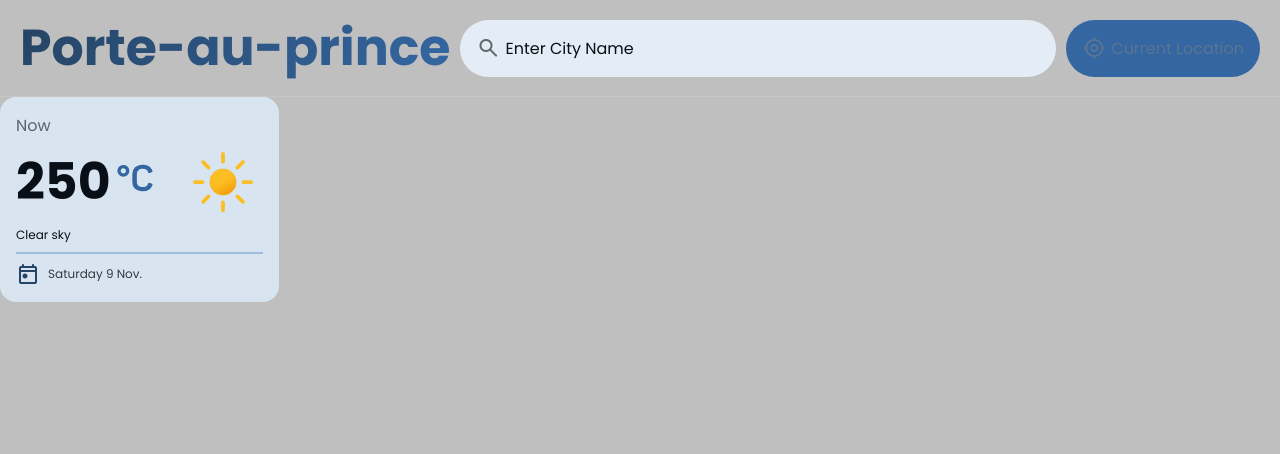
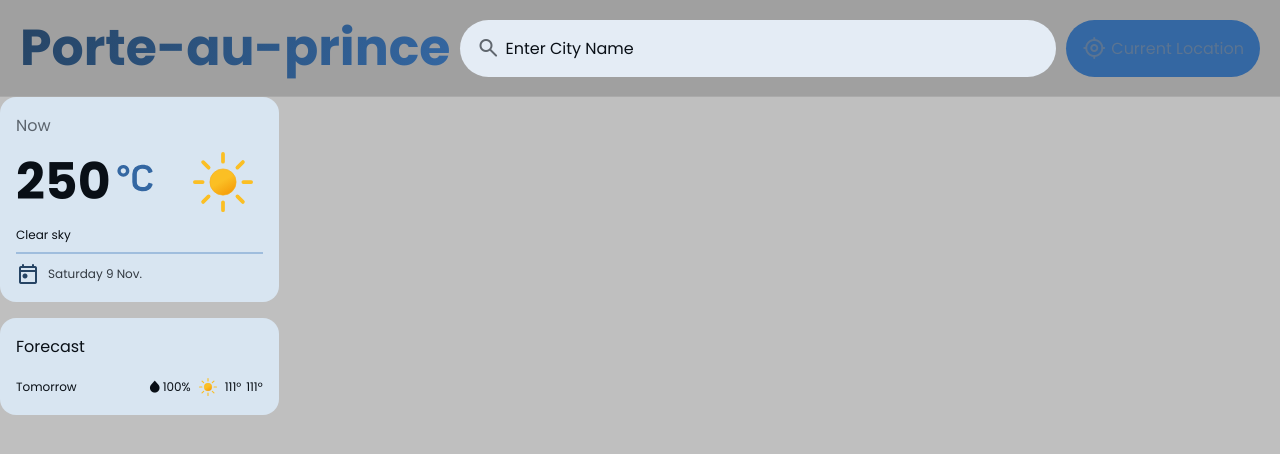
Before and after one commit to kotaro-osaka/weather_app, a website: page index.html in a window 1280 px wide. Drawn offline with nearby package versions, Linux system fonts and the light colour scheme.

Commit message:
Complete styling aside cards

```diff
--- a/index.html
+++ b/index.html
@@ -8,7 +8,7 @@
         <link rel="stylesheet" href="/css/styles.css">
     </head>
     <body>
-        <header>
+        <header id="main-header">
             <h2 id="city" class="text-gradient-primary-accent">Porte-au-prince</h2>
             <form id="search-bar">
                 <span id="search-bar-icon" class="material-symbols-rounded">search</span>
@@ -29,7 +29,7 @@
                     <p id="last-updated">Now</p>
                     <div class="row-wrapper">
                         <div class="row-wrapper">
-                            <h2 id="current-temperature">250</h2>
+                            <h2 id="current-temp">250</h2>
                             <svg id="celsius-icon" xmlns="http://www.w3.org/2000/svg" viewBox="0 0 64 64">
                                 <path fill="var(--accent)" d="M27 30a3.75 3.75 0 01-2.75 1.18A3.8 3.8 0 0121.48 30a3.91 3.91 0 012.78-6.69A3.89 3.89 0 0127 30zm-4-1.54a1.65 1.65 0 001.22.51 1.69 1.69 0 001.22-.51 1.61 1.61 0 00.51-1.2 1.71 1.71 0 00-.5-1.23 1.65 1.65 0 00-1.23-.52A1.63 1.63 0 0023 26a1.68 1.68 0 00-.51 1.23 1.61 1.61 0 00.51 1.19zM32 24.79a7.12 7.12 0 015.08-1.67c3.4 0 5.58 1.34 6.52 4a.72.72 0 01-.5 1.05l-1.32.46a.88.88 0 01-.65 0 1 1 0 01-.38-.54c-.53-1.48-1.75-2.21-3.67-2.21a4.19 4.19 0 00-2.85.87 3.23 3.23 0 00-1 2.54v5.3a3.24 3.24 0 001 2.54 4.09 4.09 0 002.85.89c1.9 0 3.12-.74 3.67-2.23a1 1 0 01.41-.56.75.75 0 01.64.06l1.3.45a.75.75 0 01.53 1.06q-1.43 4-6.55 4A7.17 7.17 0 0132 39.21a6 6 0 01-1.79-4.59v-5.26A5.94 5.94 0 0132 24.79z"/>
                             </svg>
@@ -46,8 +46,21 @@
                         <small id="current-date">Saturday 9 Nov.</small>
                     </div>
                 </section>
-                <section id="5-day-forecast">
-
+                <section id="Forecast" class="aside-card">
+                    <p id="forecast-header">Forecast</p>
+                    <div id="tomorrow-forecast" class="row-wrapper">
+                        <small id="tomorrow">Tomorrow</small>
+                        <div class="row-wrapper">
+                            <div class="row-wrapper">
+                                <span id="tomorrow-humidity-icon" class="material-symbols-rounded">humidity_high</span>
+                                <small id="tomorrow-humidity">100%</small>
+                            </div>
+                            <img id="tomorrow-weather-icon" src="/assets/meteocons/openweathermap/01d.svg" alt="tomorrow-weather-icon">
+                            <small id="tomorrow-min-temp">111°</small>
+                            <small id="tomorrow-max-temp">111°</small>
+                        </div>
+                    </div>
+                    <!-- Other days are added by JS -->
                 </section>
             </aside>
             <section>
--- a/public/css/styles.css
+++ b/public/css/styles.css
@@ -9,10 +9,8 @@ body {
 	padding: 0;
 }
 
-main { width: auto !important; }
-
 /* ---- Header ---- */
-header {
+#main-header {
 	width: 100%;
 	padding: 10px 20px;
 	display: flex;
@@ -23,6 +21,7 @@ header {
 	position: sticky;
 	top: 0;
 	z-index: 100;
+	background-color: var(--background);
 }
 
 #city { white-space: nowrap; }
@@ -44,9 +43,7 @@ header {
 	color: var(--text);
 }
 
-#search-bar-icon {
-	opacity: 60%;
-}
+#search-bar-icon { opacity: 60%; }
 
 #city-input { width: 100%; }
 
@@ -56,15 +53,22 @@ header {
 
 /* Main */
 
+/* Change later to id (see html) */
 main {
 	display: flex;
+	width: auto !important;
+	padding: 20 20;
 }
 
-/* Card 1 */
+aside {
+	display: flex;
+	flex-direction: column;
+	gap: 1rem;
+}
 
-#last-updated {
-	opacity: 60%;
-}
+/* Aside Card 1 */
+
+#last-updated { opacity: 60%; }
 
 #celsius-icon {
 	width: auto;
@@ -91,16 +95,38 @@ main {
 	color: var(--primary);
 }
 
-#current-date {
-	opacity: 80%;
+#current-date { opacity: 80%; }
+
+/* Aside Card 2 */
+
+#forecast-header {
+	margin-bottom: 1rem;
 }
 
+#tomorrow-forecast.row-wrapper {
+	justify-content: space-between;
+	width: 100%;
+}
 
+#tomorrow-forecast > .row-wrapper {
+	flex-wrap: nowrap;
+	justify-content: space-between;
+	gap: 5px;
+}
 
+#tomorrow-humidity-icon {
+	font-size: 1em;
+}
 
+#tomorrow-weather-icon {
+	width: auto;
+	height: 1.5em;
+}
 
-
-
+#tomorrow-min-temp,
+#tomorrow-max-temp {
+	font-weight: 200;
+}
 
 
 
```
